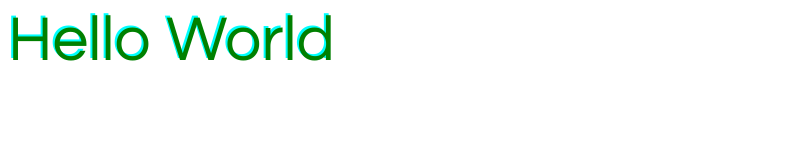
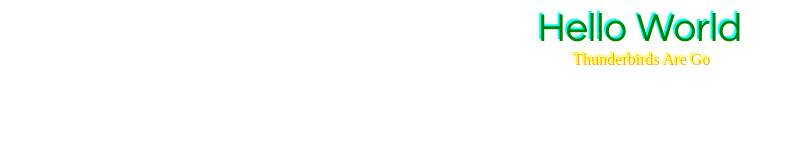
Before and after one commit to kimwong999/hello-world, a plain HTML site: page index.html in a window 1280 px wide. Shown: the whole page, without its empty margins (0-792 px from the left). Drawn offline with Linux system fonts and the light colour scheme.

Commit message:
Update index.html

```diff
--- a/index.html
+++ b/index.html
@@ -6,12 +6,20 @@
   {
     color:green;
     font-family:century gothic;
-    font-size:5vw;
+    font-size:5vh;
     text-shadow:-2px -2px cyan;
+    text-align:center;
   }
+  .line
+    {
+      color:yellow;
+      font-family:impact:
+      font-size:3vh;
+      text-shadow:2px 2px orange;
   </style>
 </head>
 <body>
   <div class="title">Hello World</div>
+  <div class="line" align="center">Thunderbirds Are Go</div>
 </body>
 </html>
```
